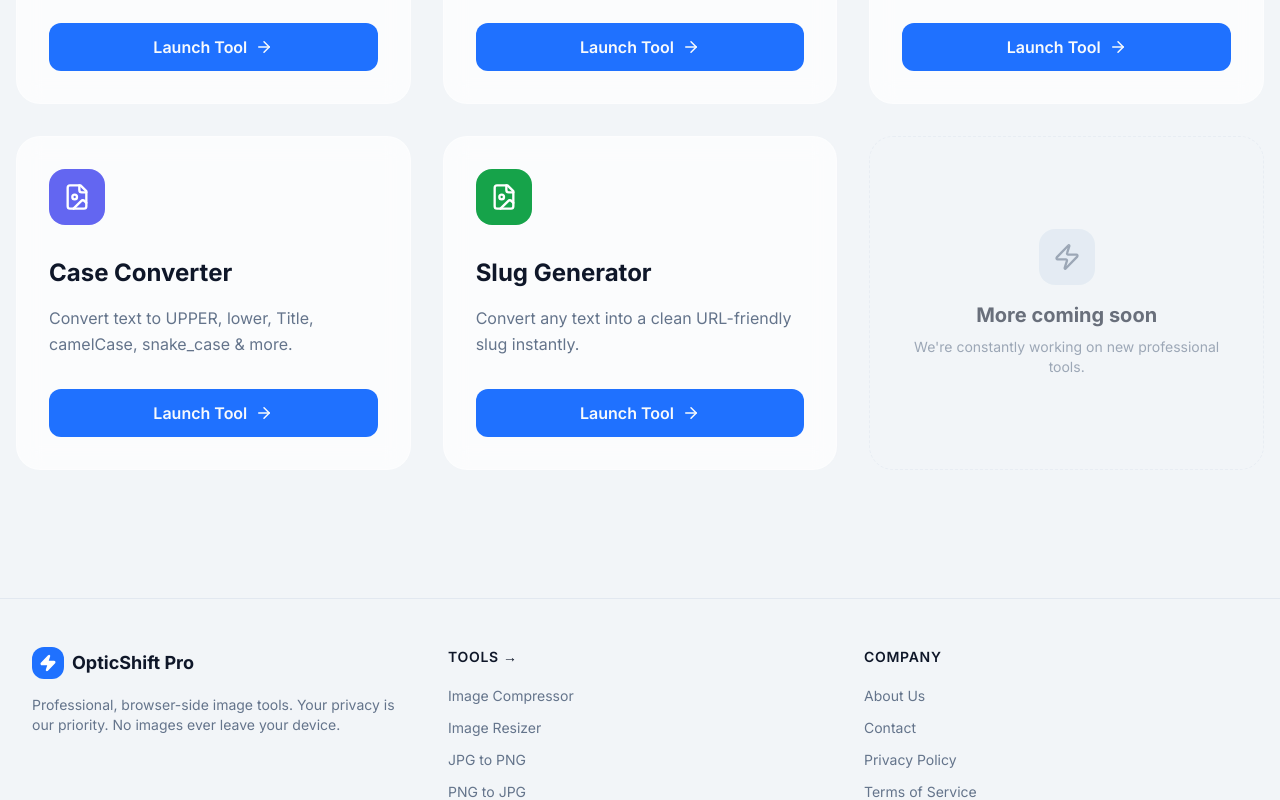
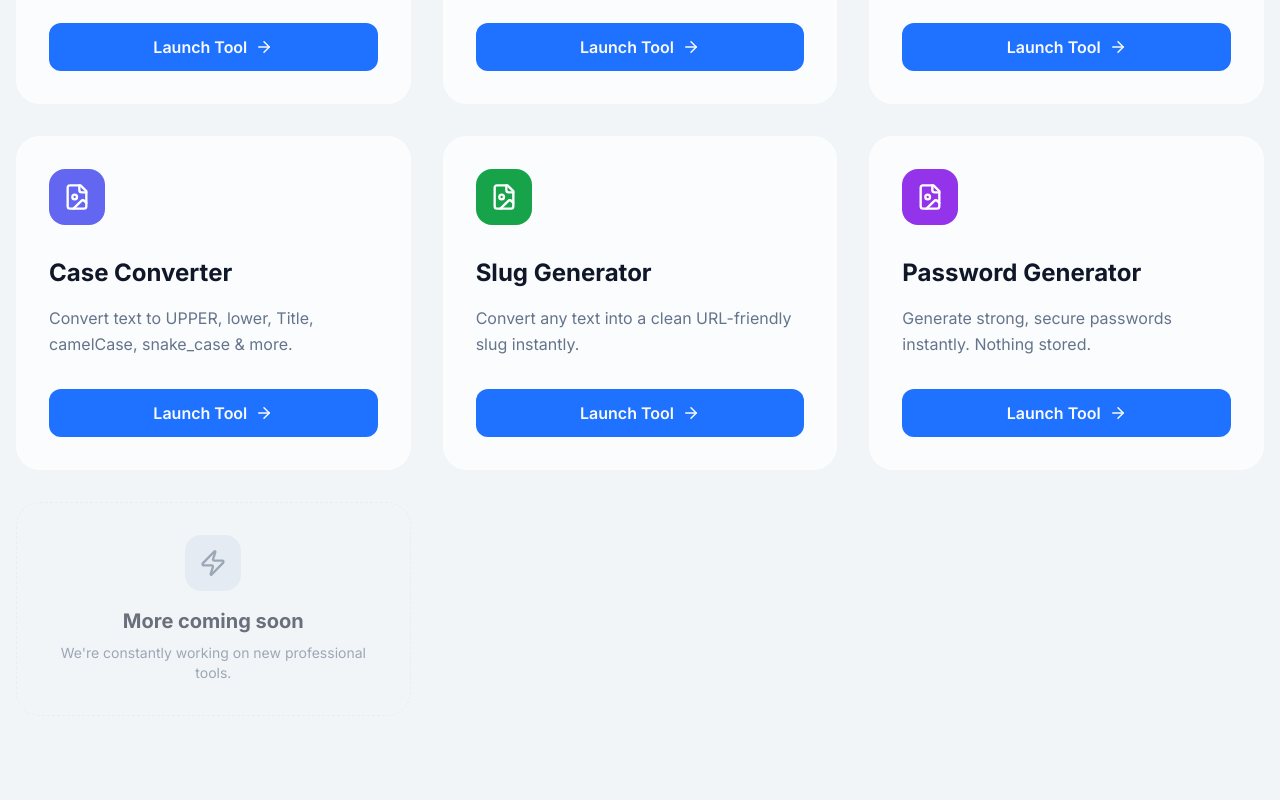
Before and after one commit to surajkumar122024-star/ok01, a Next.js app: page /tools in a window 1280 px wide. Shown: the part 2120-2920 px from the top of the page. Built offline with nearby package versions, Linux system fonts and the light colour scheme.

Commit message:
Add Password Generator tool to ToolsPage

```diff
--- a/src/app/tools/page.tsx
+++ b/src/app/tools/page.tsx
@@ -132,6 +132,13 @@ const tools = [
   icon: FileImage,
   color: "bg-green-600"
 },
+{
+  name: "Password Generator",
+  slug: "password-generator",
+  description: "Generate strong, secure passwords instantly. Nothing stored.",
+  icon: FileImage,
+  color: "bg-purple-600"
+},
 ];
 
 export default function ToolsPage() {
```
